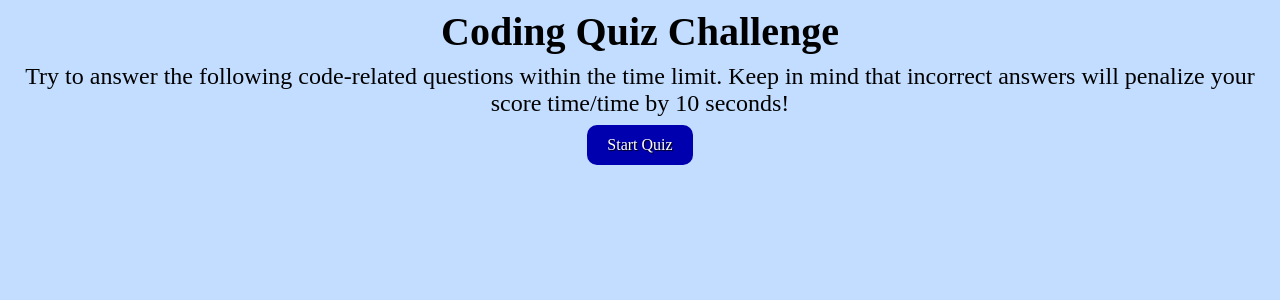
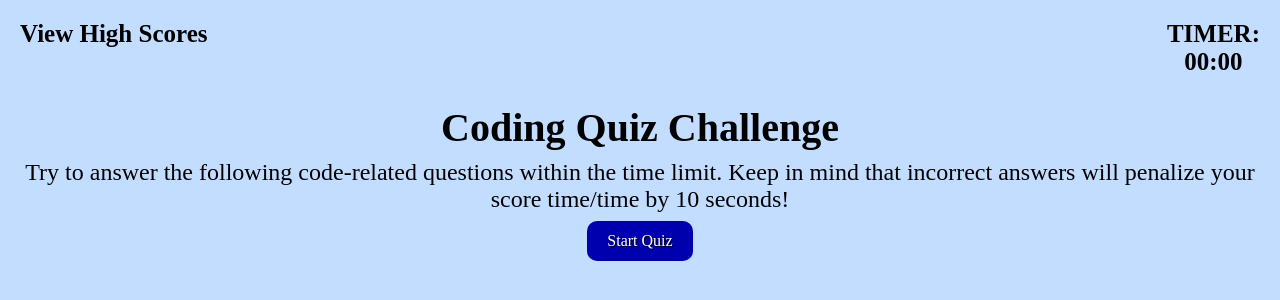
Before and after one commit to AndyBoyee604/Code-Quiz, a plain HTML site: page index.html in a window 1280 px wide. Drawn offline with Linux system fonts and the light colour scheme.

Commit message:
break update

```diff
--- a/assets/css/style.css
+++ b/assets/css/style.css
@@ -10,6 +10,24 @@ body {
   margin: auto;
   padding: auto;
   text-align: center;
+}
+
+header {
+  padding: 20px;
+  display: flex;
+  justify-content: space-between;
+  flex-wrap: wrap;
+}
+
+header a {
+  color: #000;
+  font-size: 25px;
+  font-weight: 600;
+}
+
+header h3 {
+  color: #000;
+  font-size: 25px;
 }
 
 h1 {
--- a/index.html
+++ b/index.html
@@ -10,11 +10,24 @@
 </head>
 
 <body>
+  <header>
+    <a href="#view-high-scores" style="text-decoration:none">View High Scores</a>
+    <h3 class="timer">TIMER:<br> 00:00</h3>
+  </header>
+
   <h1>Coding Quiz Challenge</h1>
   <div>
-    <p>Try to answer the following code-related questions within the time limit. Keep in mind that incorrect answers will penalize your score time/time by 10 seconds!</p>
-    <button class="btn" type="button">Start Quiz</button><br>
+    <p>Try to answer the following code-related questions within the time limit. Keep in mind that incorrect answers
+      will penalize your score time/time by 10 seconds!</p>
+    <button class="btn" type="button" id="startBtn">Start Quiz</button><br>
   </div>
+
+  <main class="quiz">
+    <!--Quiz-->
+    <div>
+      <h2></h2>
+    </div>
+  </main>
 
 </body>
 
```
Also changed, not shown: 1 other file.
